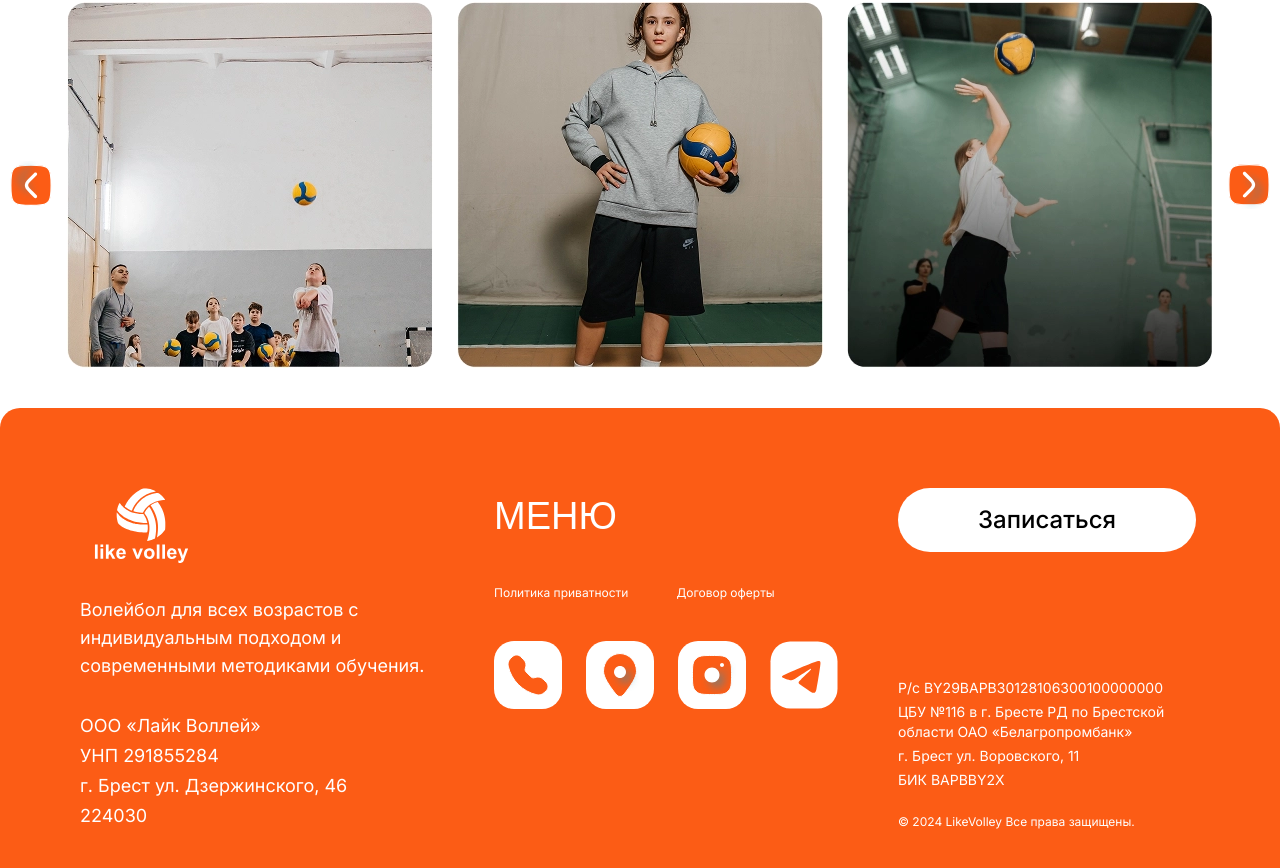
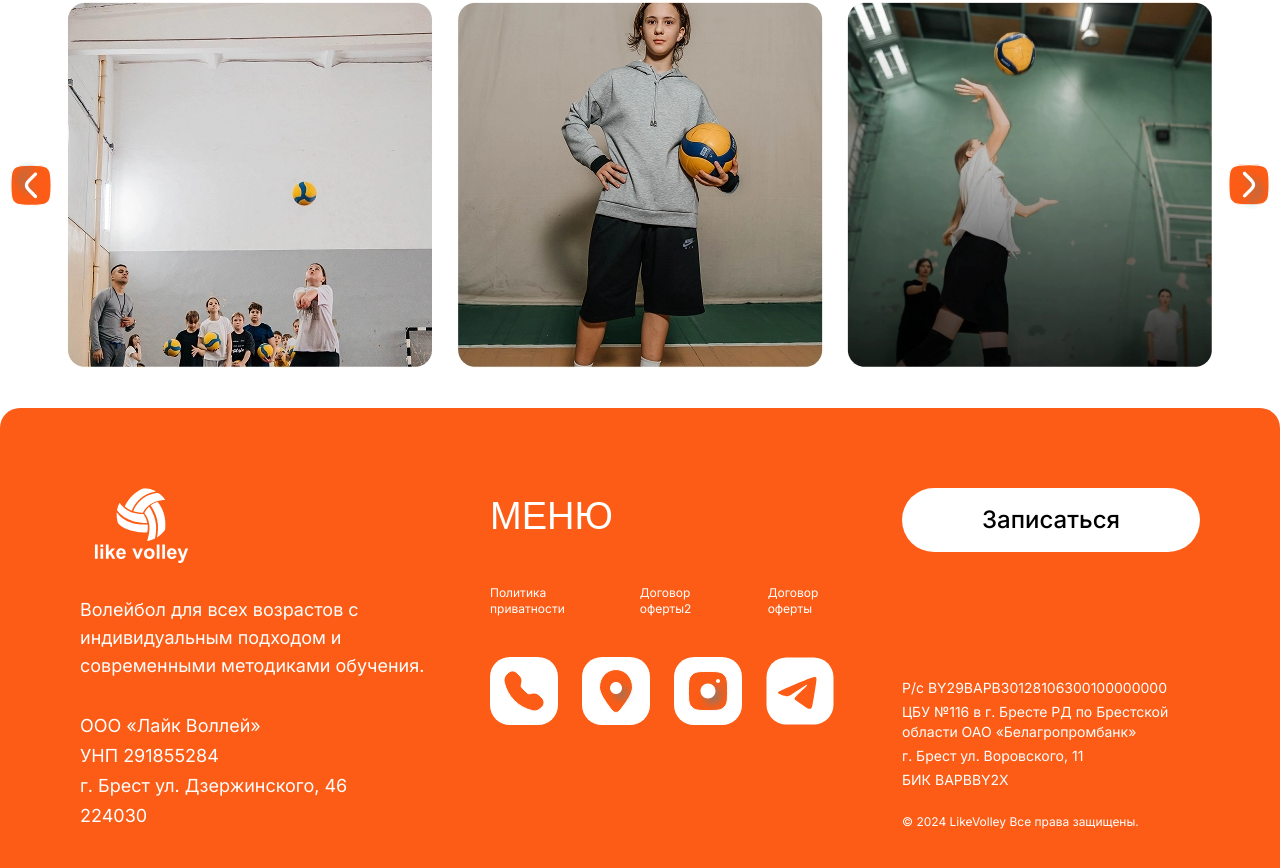
Before and after one commit to evgeniyworkbel/like-volley, a Next.js app: page / in a window 1280 px wide. Shown: the part 5201-6069 px from the top of the page. Built offline with nearby package versions, Linux system fonts and the light colour scheme; no server answers; a web font is replaced by a local one.

Commit message:
fix(widgets): try to use nextjs link

```diff
--- a/src/widgets/footer/ui/footer.tsx
+++ b/src/widgets/footer/ui/footer.tsx
@@ -43,6 +43,14 @@ export function Footer() {
             <Link className="flex" href={navLinks.policy.href}>
               {navLinks.policy.title}
             </Link>
+            <Link
+              className="flex"
+              href={navLinks.offerAgreement.href}
+              rel="terms-of-service"
+              type="application/pdf"
+            >
+              {navLinks.offerAgreement.title}2
+            </Link>
             <a
               className="flex"
               href={navLinks.offerAgreement.href}
```
